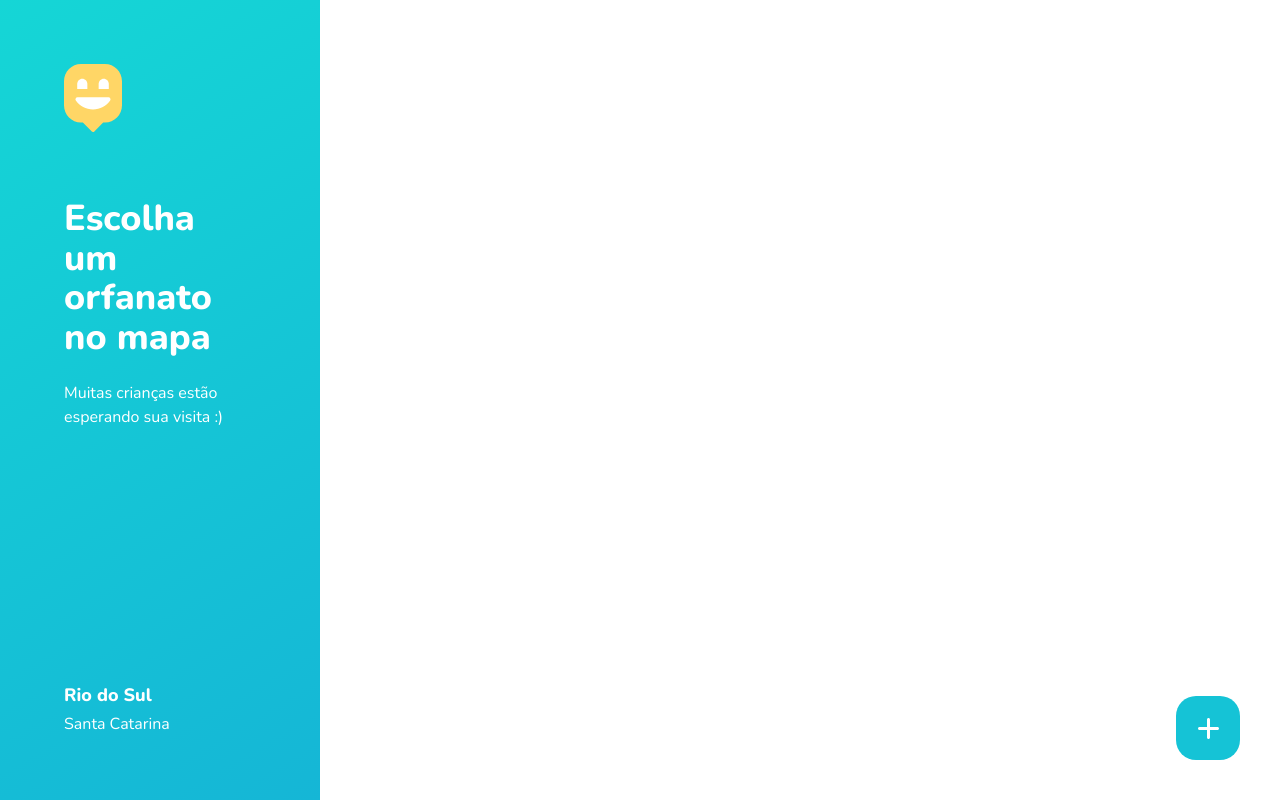
After one commit to Nicoly-Oliveira/NLW-3, a web app: file orphanages.html in a window 1280 px wide. The commit adds this page. Run offline with its HTML, style and script files only (its server is not run), Linux system fonts and the light colour scheme.

Commit message:
Iniciando a page-orphanages

```diff
--- /dev/null
+++ b/orphanages.html
@@ -0,0 +1,36 @@
+<!DOCTYPE html>
+<html lang="pt-br">
+<head>
+    <meta charset="UTF-8">
+    <meta name="viewport" content="width=device-width, initial-scale=1.0">
+    <title>Localize um orfanato | Happy</title>
+    <!-- Para colocar imagem no barra usa-se rel="icon" -->
+    <link rel="icon" href="./public/images/logo-icon.png">
+
+    <link rel="stylesheet" href="./public/css/main.css">
+    <link rel="stylesheet" href="./public/css/animations.css">
+    <link rel="stylesheet" href="./public/css/page-orphanages.css">
+
+    <link href="https://fonts.googleapis.com/css2?family=Nunito:wght@400;600;800&display=swap" rel="stylesheet">
+</head>
+<body>
+    <div id="page-orphanages">
+        <aside class="animate-right">
+            <header>
+                <img src="./public/images/map-marker.svg" alt="Happy">
+                <h2>Escolha um orfanato no mapa</h2>
+                <p>Muitas crianças estão esperando sua visita :)</p>
+            </header>
+            <footer>
+                <strong>Rio do Sul</strong>
+                <p>Santa Catarina</p>
+            </footer>
+        </aside>
+        <div id="mapid"></div>
+
+            <a href="create-orphanage.html" class="create-orphanage" title="Cadastre um orfanato">
+                <img src="./public/images/plus.svg" alt="Criar orfanato">
+            </a>
+    </div>
+</body>
+</html>
--- a/public/css/animations.css
+++ b/public/css/animations.css
@@ -9,8 +9,20 @@
         transform: translateY(0);
     }
 }
+@keyframes right {
+    from {
+        transform: translateX(-100%);
+    }
+    to {
+        transform: translateX(0);
+    }
+}
 .animate-up {
     animation-name: up;
     animation-duration: 300ms;
     animation-fill-mode: backwards;
 }
+.animate-right{
+    animation-name: right;
+    animation-duration:300ms;
+}
--- a/public/css/main.css
+++ b/public/css/main.css
@@ -1,6 +1,7 @@
 *{
     margin: 0;
     padding: 0;
+    box-sizing: border-box;
 }
 body{
     height: 100vh;
--- /dev/null
+++ b/public/css/page-orphanages.css
@@ -0,0 +1,45 @@
+#page-orphanages {
+    width: 100%;
+    height: 100%;
+    display:flex;
+}
+aside {
+    width:clamp(24rem, 25vw, 44rem);
+    background: linear-gradient(329.54deg, #15B6D6 0%, #15D6D6 100%);
+    padding: clamp(3rem, 5vw, 8rem);
+
+    display: flex;
+    flex-direction: column;
+    justify-content: space-between;
+}
+aside h2{
+    margin-top:6.4rem;
+    font: 800 clamp(2rem, 5vw, 3.6rem)/1.1 'Nunito', 'sans-serif';
+}
+aside p{
+    margin-top:2.4rem;
+    font:400 1.6rem/1.5 'Nunito', 'sans-serif';
+}
+aside footer p{
+    margin-top:.8rem;
+}
+a.create-orphanage{
+    position: absolute;
+    right: 4rem;
+    bottom:4rem;
+
+    width: 6.4rem;
+    height: 6.4rem;
+    background: #15C3D6;
+    border: 0;
+    border-radius:2rem;
+
+    display: flex;
+    justify-content:center;
+    align-items: center;
+
+    transition: background-color 200ms;
+}
+a.create-orphanage:hover{
+    background: #17D6EB;
+}
```
